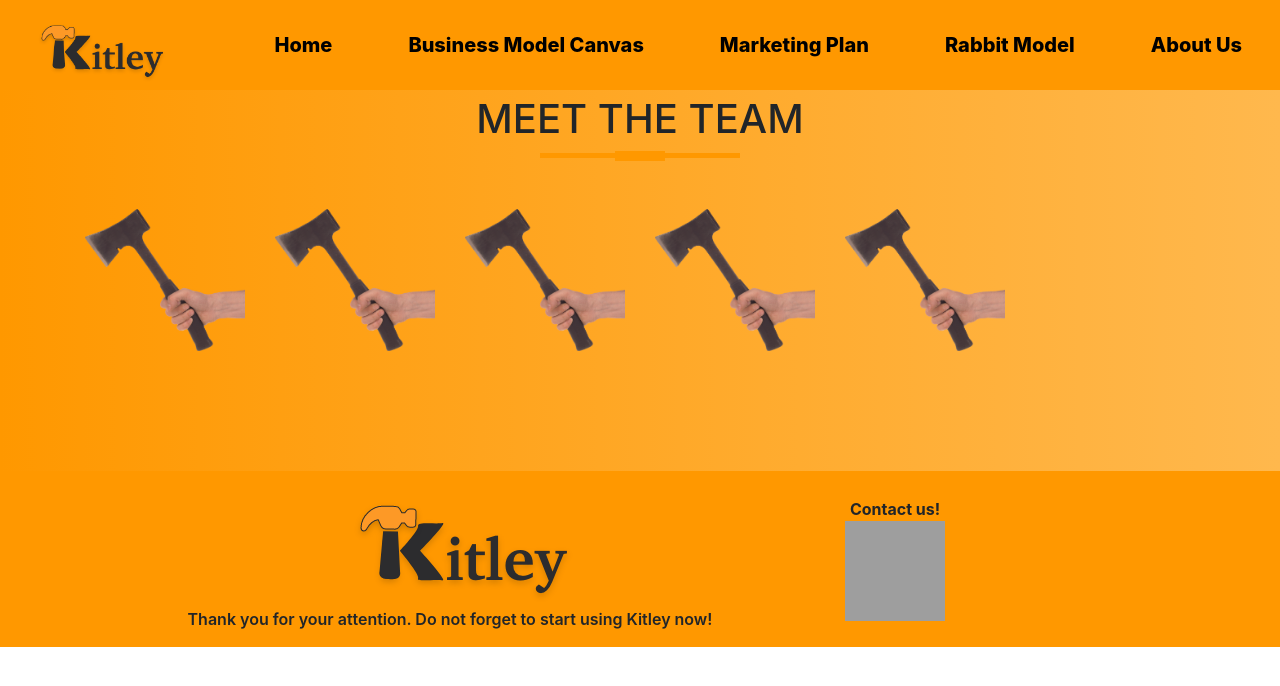
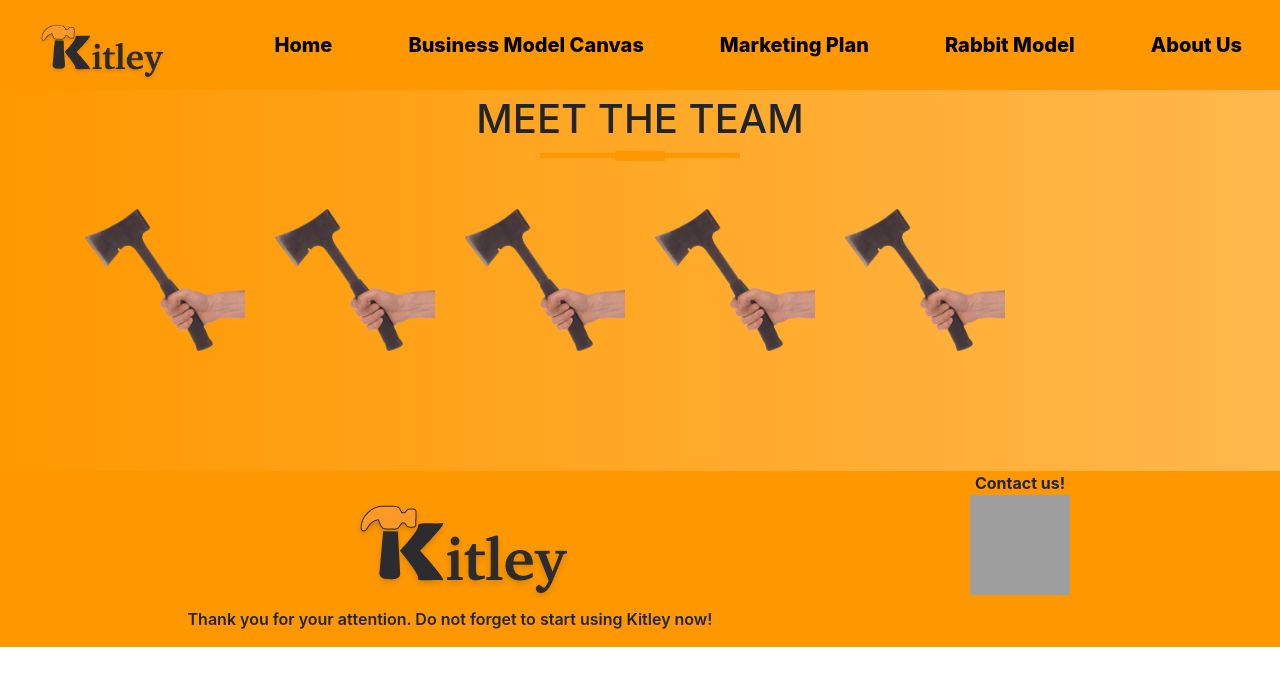
Before and after one commit to Sowdiyeah/kitley_web, a Jekyll site: the page built from about.html, in a window 1280 px wide. Shown: the top 686 px of the page. Built offline with Jekyll 4.4.1, drawn with Linux system fonts in a browser that asks for light colours; grey boxes are pictures that could not be loaded.

Commit message:
fix centering issue

```diff
--- a/_config.yml
+++ /dev/null
@@ -1,3 +0,0 @@
-# Site settings
-url: "https://sowdiyeah.github.io"
-baseurl: "/kitley_web"
--- a/css/style.css
+++ b/css/style.css
@@ -130,19 +130,10 @@
     font-weight: 600;
 }
 
-.vertical-center
+/* prototype section */
+#prototype
 {
-    margin: 0;
-    position: absolute;
-    top: 50%;
-    -ms-transform: translateY(-50%);
-    transform: translateY(-50%);
-  }
-
-  /* prototype section */
-  #prototype
-  {
 	position: relative;
 	height: 100vh;
 	width: 99.5%;
-  }
+}
```
Also changed, not shown: 1 other file.
